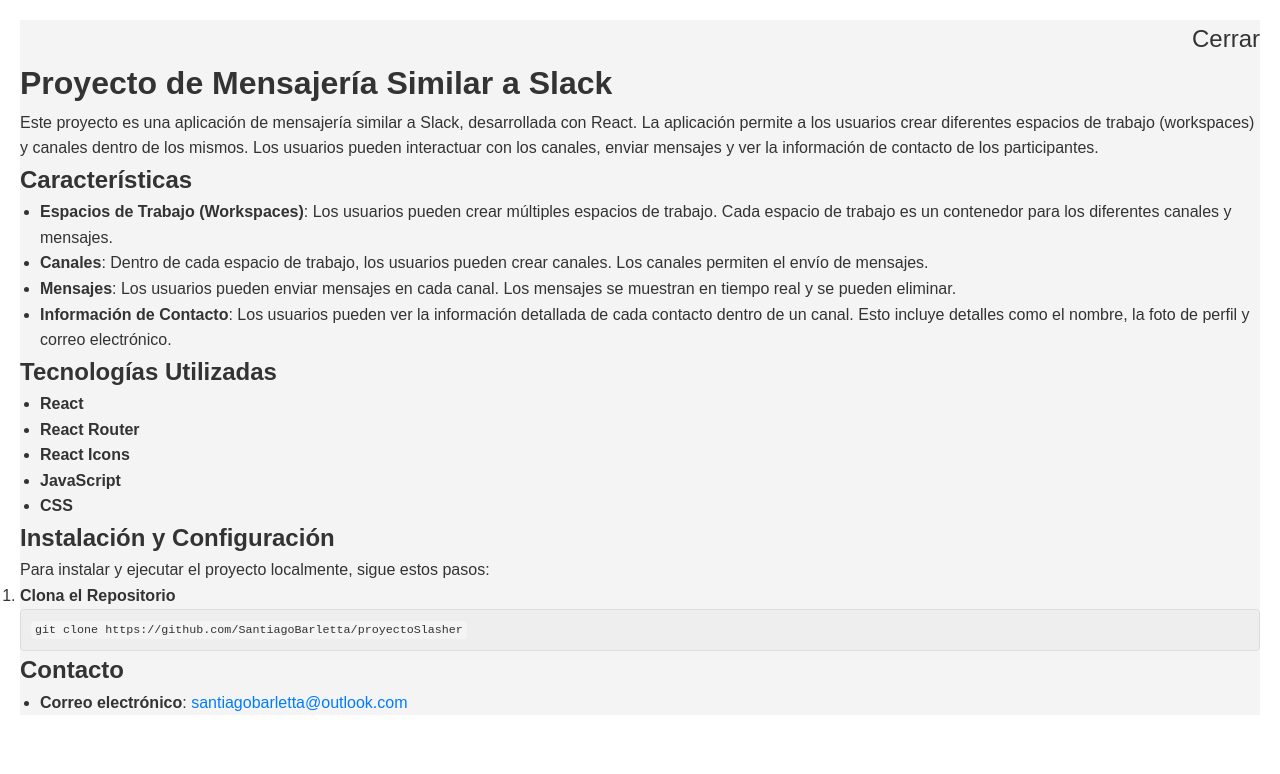
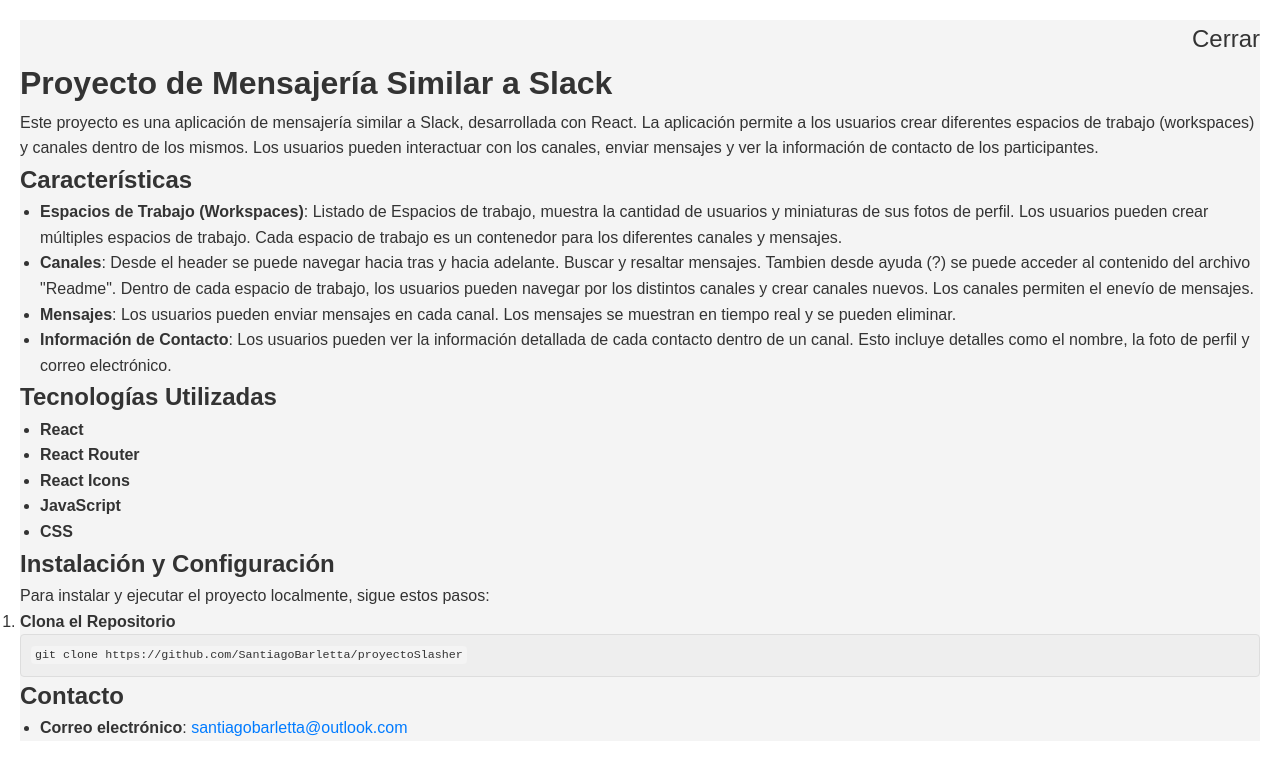
Before and after one commit to SantiagoBarletta/proyectoSlasher, a React (Vite) app: page /help in a window 1280 px wide. Shown: the top 774 px of the page. Built offline with nearby package versions, Linux system fonts and the light colour scheme.

Commit message:
actualizacion

```diff
--- a/src/Componets/Chanels/Help/Help.jsx
+++ b/src/Componets/Chanels/Help/Help.jsx
@@ -19,8 +19,10 @@
 
       <h2>Características</h2>
       <ul>
-        <li><strong>Espacios de Trabajo (Workspaces)</strong>: Los usuarios pueden crear múltiples espacios de trabajo. Cada espacio de trabajo es un contenedor para los diferentes canales y mensajes.</li>
-        <li><strong>Canales</strong>: Dentro de cada espacio de trabajo, los usuarios pueden crear canales. Los canales permiten el envío de mensajes.</li>
+        <li><strong>Espacios de Trabajo (Workspaces)</strong>:     Listado de Espacios de trabajo, muestra la cantidad de usuarios y miniaturas de sus fotos de perfil.
+        Los usuarios pueden crear múltiples espacios de trabajo. Cada espacio de trabajo es un contenedor para los diferentes canales y mensajes.</li>
+        <li><strong>Canales</strong>:     Desde el header se puede navegar hacia tras y hacia adelante. Buscar y resaltar mensajes. Tambien desde ayuda (?) se puede acceder al contenido del archivo "Readme".
+        Dentro de cada espacio de trabajo, los usuarios pueden navegar por los distintos canales y crear canales nuevos. Los canales permiten el enevío de mensajes. </li>
         <li><strong>Mensajes</strong>: Los usuarios pueden enviar mensajes en cada canal. Los mensajes se muestran en tiempo real y se pueden eliminar.</li>
         <li><strong>Información de Contacto</strong>: Los usuarios pueden ver la información detallada de cada contacto dentro de un canal. Esto incluye detalles como el nombre, la foto de perfil y correo electrónico.</li>
       </ul>
```
Also changed, not shown: 1 other file (tests, documents, lock files or other folders).
